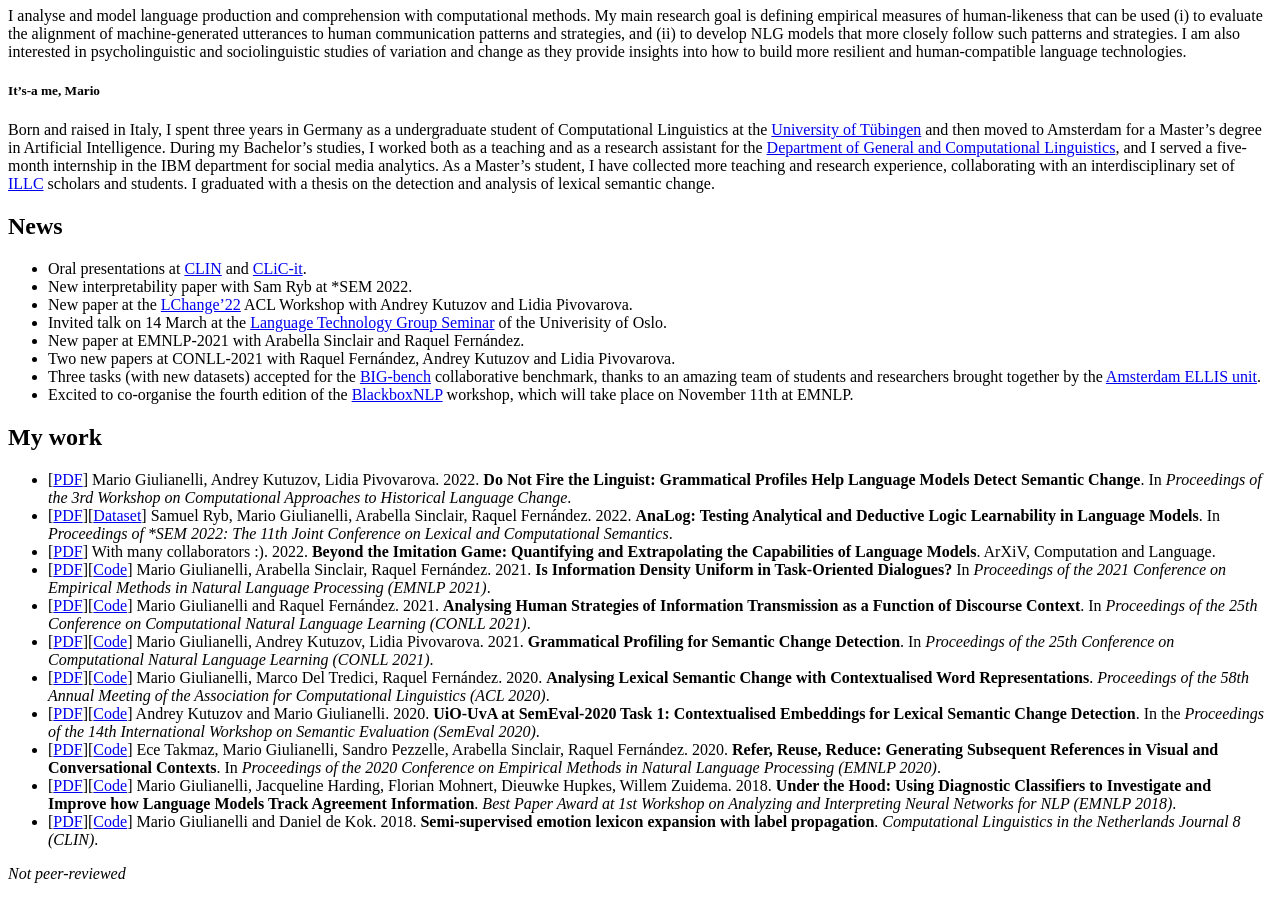
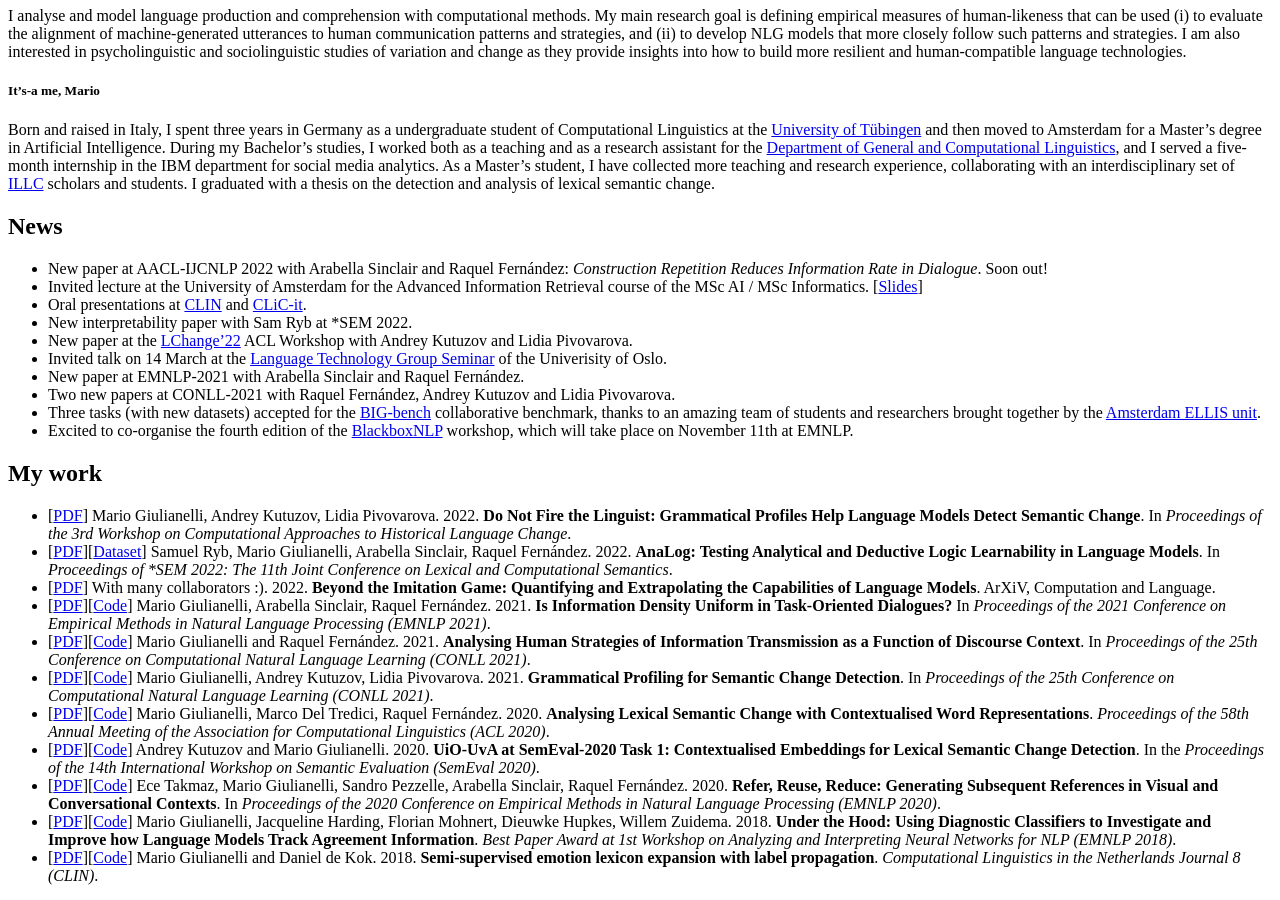
Before and after one commit to glnmario/glnmario.github.io, a Jekyll site: the page built from index.md, in a window 1280 px wide and 900 px high, scrolled down 891 px. Built offline with Jekyll 4.4.1, drawn with Linux system fonts in a browser that asks for light colours.

Commit message:
Update index.md

```diff
--- a/index.md
+++ b/index.md
@@ -23,6 +23,8 @@ Currently I study Artificial Intelligence at the University of Amsterdam.
 -->
 
 ## News
+- New paper at AACL-IJCNLP 2022 with Arabella Sinclair and Raquel Fernández: _Construction Repetition Reduces Information Rate in Dialogue_. Soon out!
+- Invited lecture at the University of Amsterdam for the Advanced Information Retrieval course of the MSc AI / MSc Informatics. [[Slides](grounded_dialogue_modelling_IR2_21sept2022.pdf)]
 - Oral presentations at [CLIN](https://clin2022.uvt.nl) and [CLiC-it](https://clic2021.disco.unimib.it).
 - New interpretability paper with Sam Ryb at *SEM 2022.
 - New paper at the [LChange'22](https://languagechange.org/events/2022-acl-lchange/) ACL Workshop with Andrey Kutuzov and Lidia Pivovarova.
```
